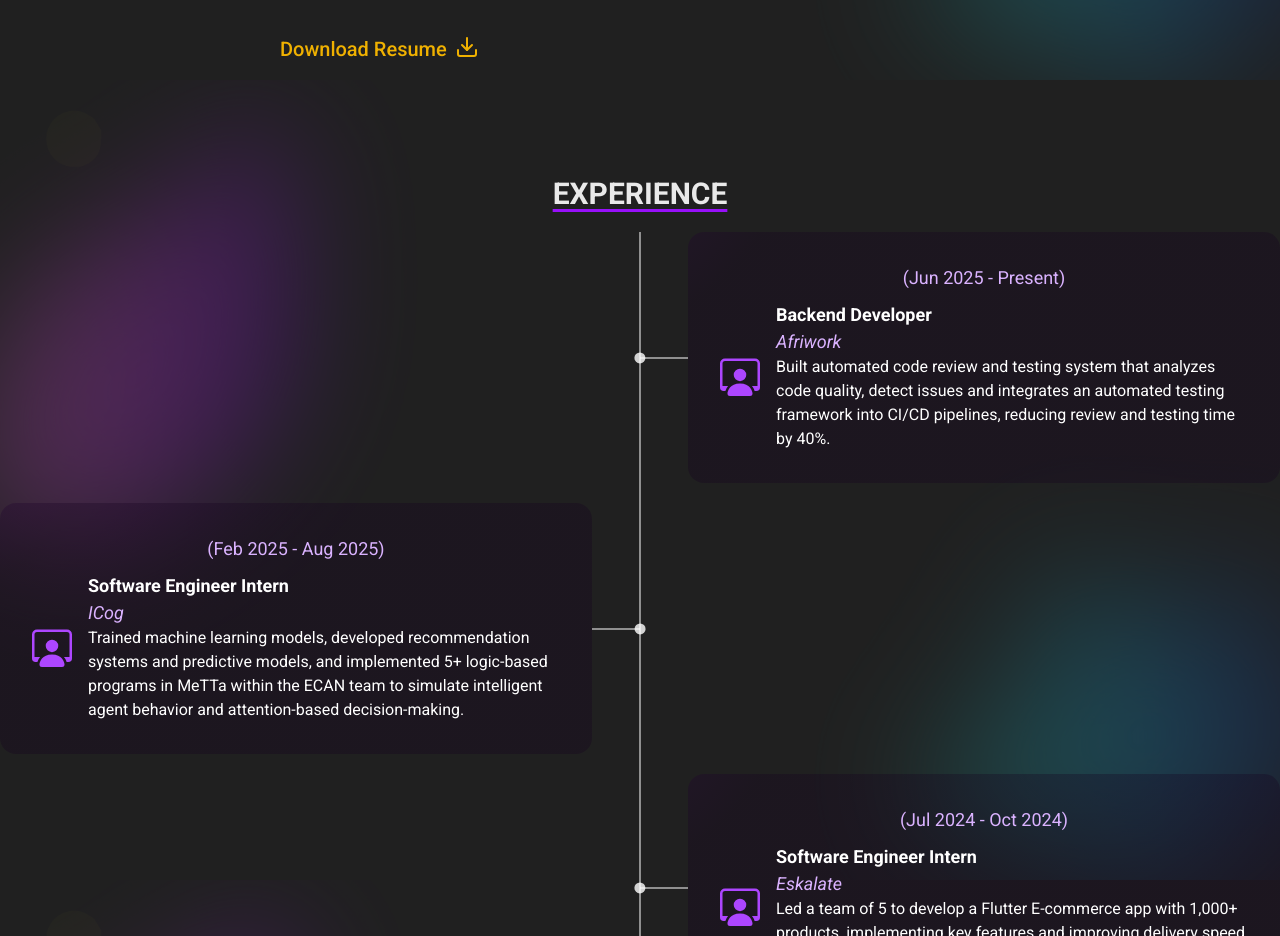
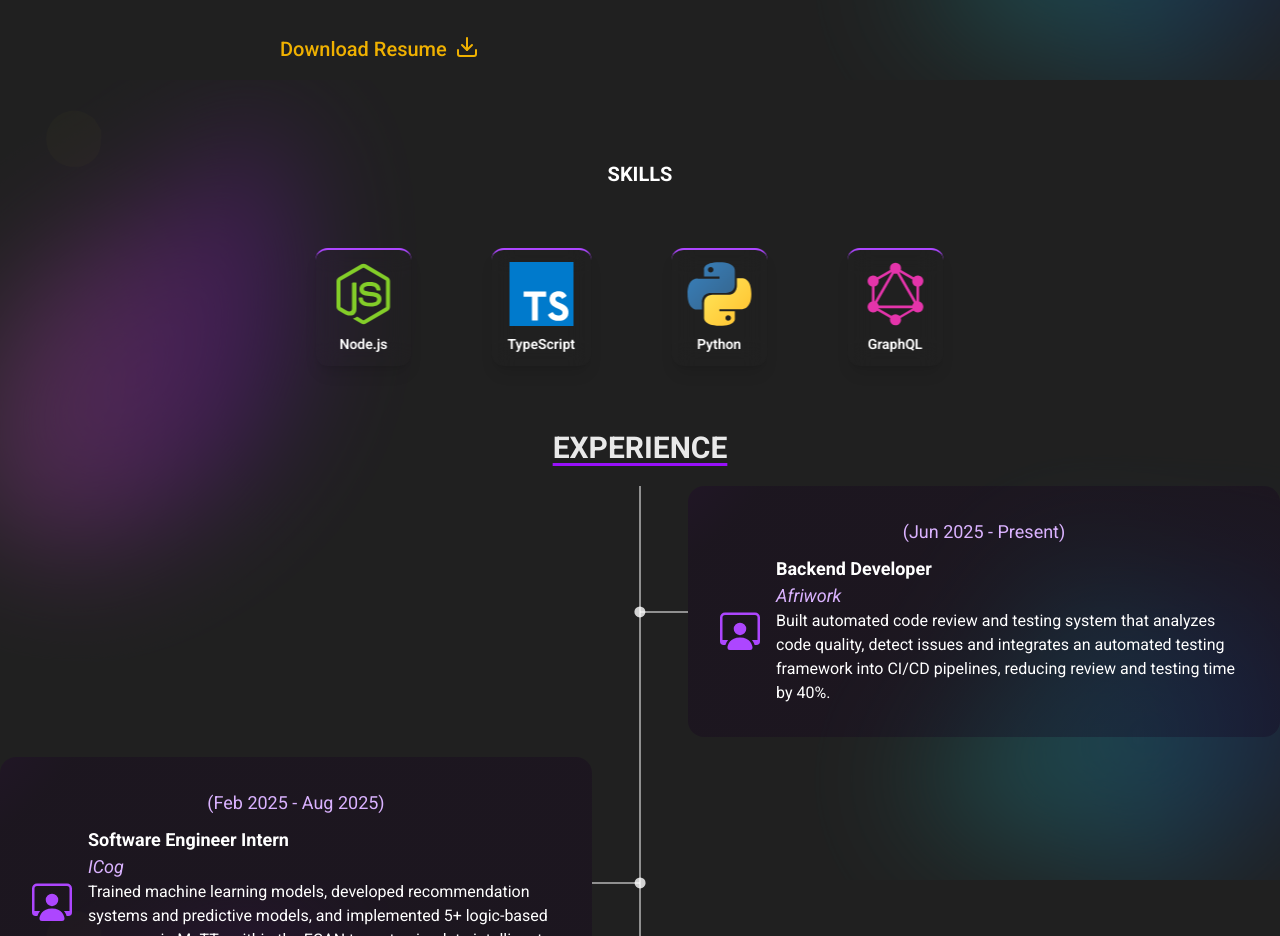
Before and after one commit to Kingestif/Portfolio, a React (Vite) app: page / in a window 1280 px wide. Shown: the part 1520-2456 px from the top of the page. Built offline with nearby package versions, Linux system fonts and the light colour scheme.

Commit message:
feat: add skill section

```diff
--- a/src/App.tsx
+++ b/src/App.tsx
@@ -5,6 +5,7 @@ import { Experience } from './components/Experience'
 import { Projects } from './components/Projects'
 import { Contact } from './components/Contact'
 import { Hero } from './components/Hero'
+import { Skills } from './components/Skills'
 
 function App() {
   return (
@@ -12,6 +13,7 @@ function App() {
       <Navbar/>
       <Hero/>
       <About/>
+      <Skills/>
       <Experience/>
       {/* <Projects/> */}
       {/* <Contact/> */}
```
